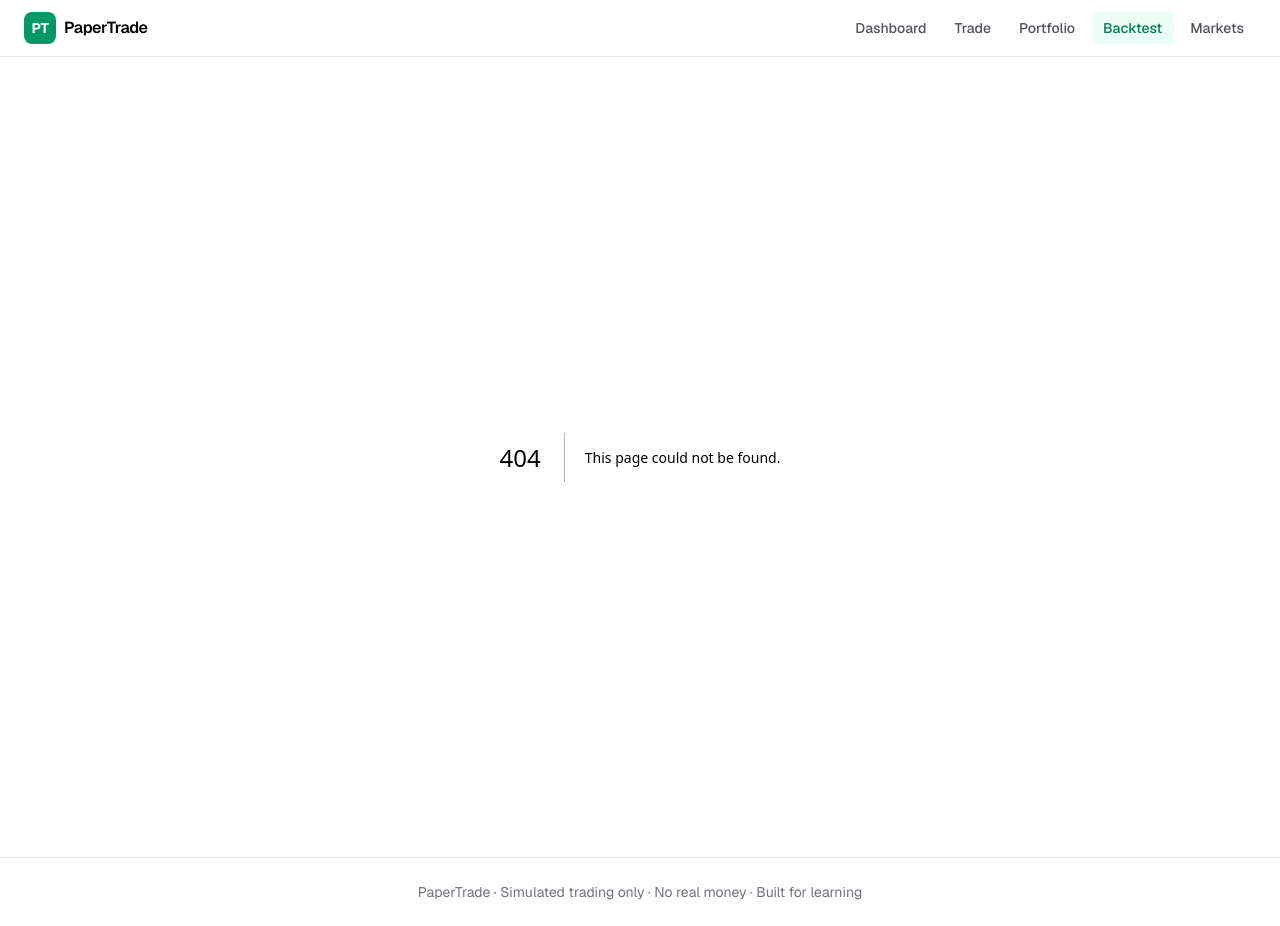
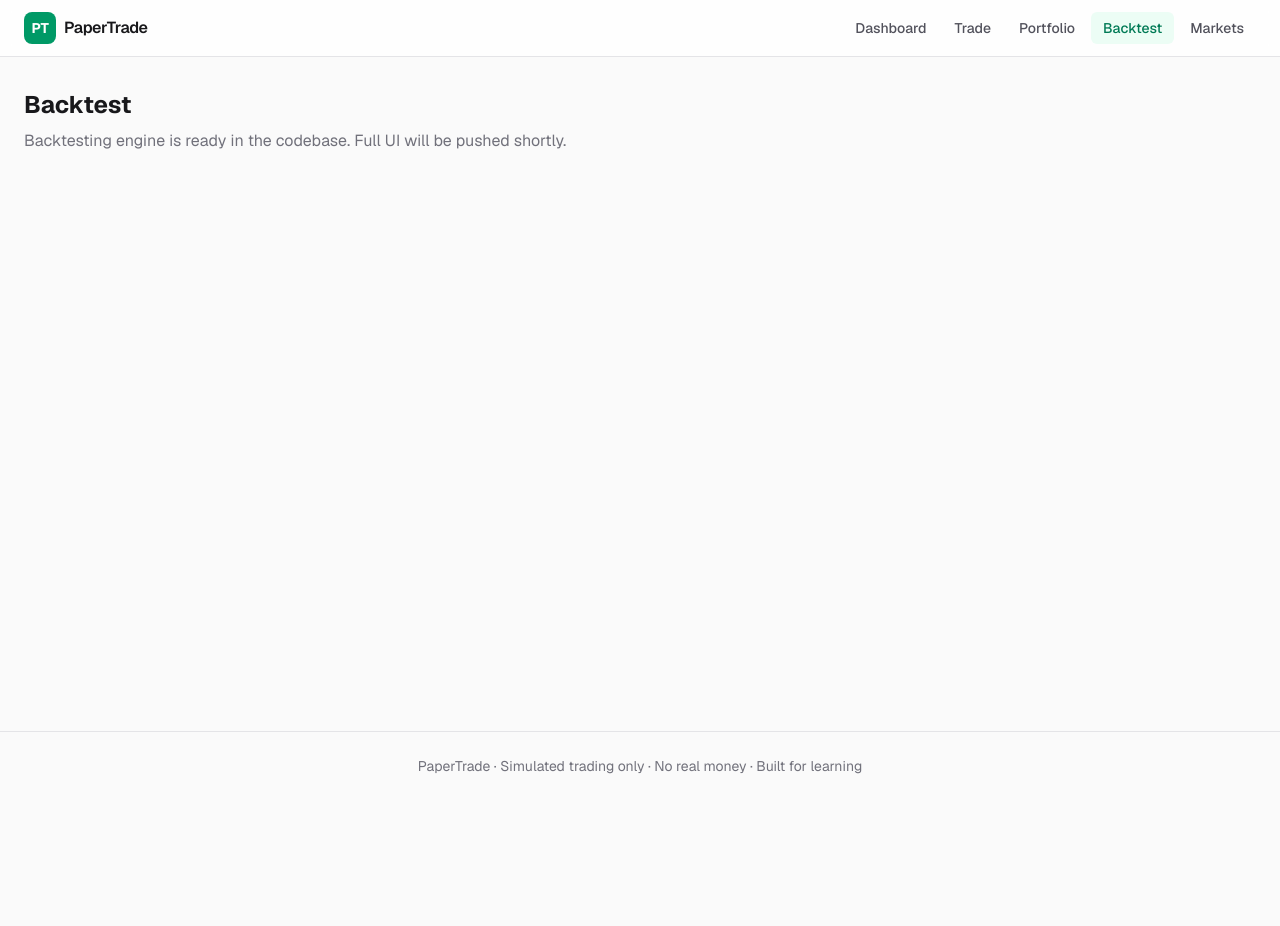
Before and after one commit to darshnov2005-code/Paper-trading-and-backtesting, a Next.js app: page /backtest in a window 1280 px wide. Before the commit this address had no page. After the commit the page ends 800 px from the top, so only its background shows below. Built offline with nearby package versions, Linux system fonts and the light colour scheme.

Commit message:
Add placeholder pages for /trade /portfolio /backtest /markets so navigation works

```diff
--- /dev/null
+++ b/src/app/backtest/page.tsx
@@ -0,0 +1,10 @@
+"use client";
+
+export default function BacktestPage() {
+  return (
+    <div className="mx-auto max-w-7xl px-4 py-8 sm:px-6">
+      <h1 className="text-2xl font-bold">Backtest</h1>
+      <p className="mt-2 text-zinc-500">Backtesting engine is ready in the codebase. Full UI will be pushed shortly.</p>
+    </div>
+  );
+}
--- /dev/null
+++ b/src/app/markets/page.tsx
@@ -0,0 +1,10 @@
+"use client";
+
+export default function MarketsPage() {
+  return (
+    <div className="mx-auto max-w-7xl px-4 py-8 sm:px-6">
+      <h1 className="text-2xl font-bold">Markets</h1>
+      <p className="mt-2 text-zinc-500">Market browser coming next. See Dashboard for live prices.</p>
+    </div>
+  );
+}
--- /dev/null
+++ b/src/app/portfolio/page.tsx
@@ -0,0 +1,10 @@
+"use client";
+
+export default function PortfolioPage() {
+  return (
+    <div className="mx-auto max-w-7xl px-4 py-8 sm:px-6">
+      <h1 className="text-2xl font-bold">Portfolio</h1>
+      <p className="mt-2 text-zinc-500">Full portfolio view coming next. Check Dashboard for current positions.</p>
+    </div>
+  );
+}
--- /dev/null
+++ b/src/app/trade/page.tsx
@@ -0,0 +1,10 @@
+"use client";
+
+export default function TradePage() {
+  return (
+    <div className="mx-auto max-w-7xl px-4 py-8 sm:px-6">
+      <h1 className="text-2xl font-bold">Trade</h1>
+      <p className="mt-2 text-zinc-500">Trading interface is being finalized. Use the Dashboard for now.</p>
+    </div>
+  );
+}
```
